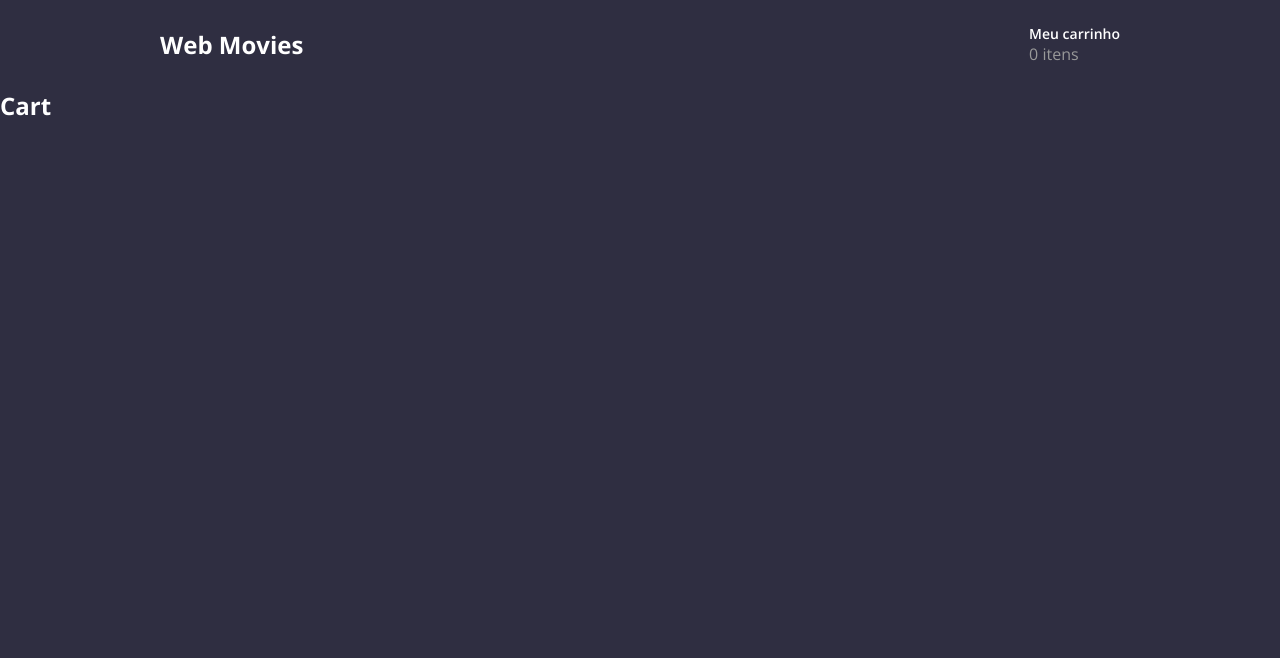
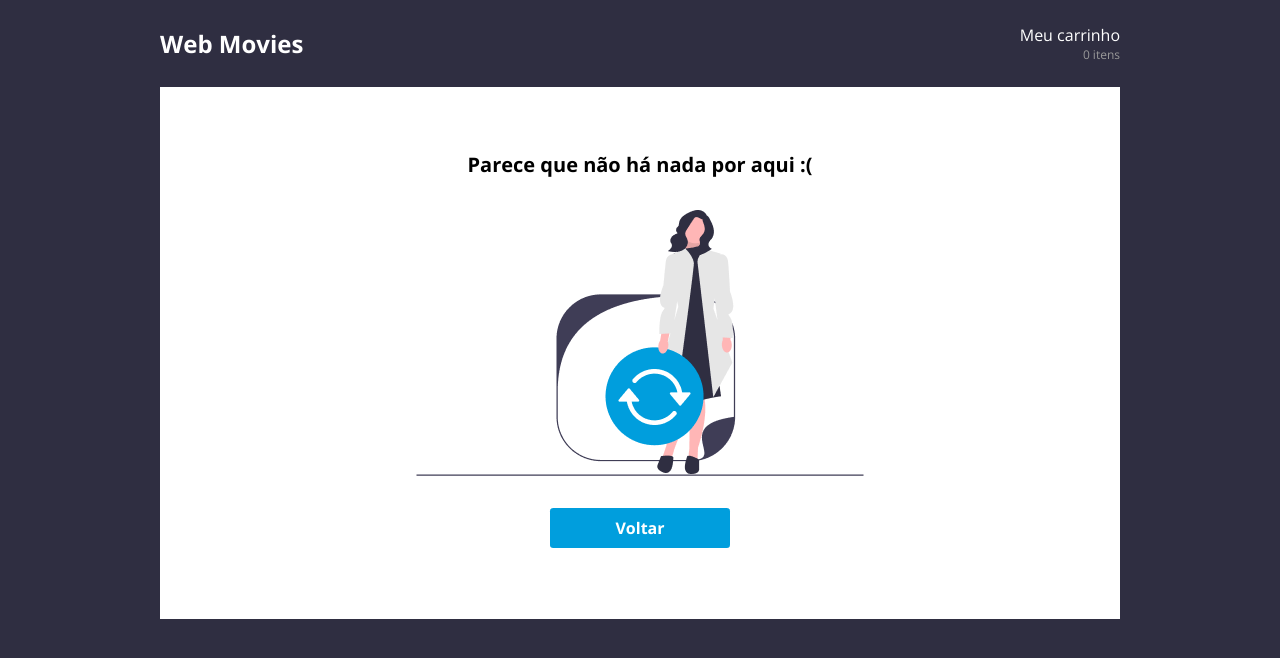
Before and after one commit to vtrajanodev/webmovie, a React (Vite) app: page /cart in a window 1280 px wide. Shown: the top 658 px of the page. Built offline with nearby package versions, Linux system fonts and the light colour scheme.

Commit message:
empty state cart page

```diff
--- a/src/components/Button/Button.styles.ts
+++ b/src/components/Button/Button.styles.ts
@@ -25,8 +25,8 @@ export const ButtonContainer = styled.button<ButtonContainerProps>`
   color: black;
   font-weight: 700;
   border: none;
-
-  background-color: ${(props) => props.theme.gray};
+  cursor: pointer;
+  color: #FFF;
 
   ${({ variant, width }) => {
     return css`
--- /dev/null
+++ b/src/components/EmptyStateCart/EmptyStateCart.styles.ts
@@ -0,0 +1,31 @@
+import { EmptyStateCart } from './index';
+import styled from "styled-components";
+
+export const EmptyStateCartContainer = styled.div`
+  max-width: 960px;
+  height: 532px;
+  margin: 24px auto 24px;
+  padding: 64px;
+
+  background-color: #FFF;
+`
+
+export const EmptyStateCartContent = styled.div`
+display: flex;
+flex-direction: column;
+align-items: center;
+
+/* border: 1px solid red; */
+  h1 {
+    font-size: 20px;
+    color: black;
+    font-weight: 700;
+    margin-bottom: 32px;
+  }
+
+  img {
+    display: block;
+    margin-bottom: 32px;
+  }
+
+`
--- /dev/null
+++ b/src/components/EmptyStateCart/index.tsx
@@ -0,0 +1,16 @@
+import { Link } from 'react-router-dom'
+import img from '../../assets/empty-img.png'
+import { Button } from "../Button"
+import { EmptyStateCartContainer, EmptyStateCartContent } from "./EmptyStateCart.styles"
+
+export const EmptyStateCart = () => {
+  return (
+    <EmptyStateCartContainer>
+      <EmptyStateCartContent>
+        <h1>Parece que não há nada por aqui :(</h1>
+        <img src={img} alt="" />
+        <Link to="/"><Button width="emptyCartButton" buttonText="Voltar" /></Link>
+      </EmptyStateCartContent>
+    </EmptyStateCartContainer>
+  )
+}
--- a/src/components/Header/Header.styles.ts
+++ b/src/components/Header/Header.styles.ts
@@ -1,4 +1,4 @@
-import styled from 'styled-components'
+import styled from "styled-components";
 
 export const HeaderStyled = styled.header`
   max-width: 960px;
@@ -8,7 +8,6 @@ export const HeaderStyled = styled.header`
   display: flex;
   align-items: center;
   justify-content: space-between;
-
   h1 {
     font-size: 1.25rem;
   }
@@ -18,7 +17,24 @@ export const HeaderStyled = styled.header`
     font-size: 0.875rem;
   }
 
-  span {
-    color: #999999;
+
+  div {
+    display: flex;
+    flex-direction: column;
+
+    p {
+      font-size: 14px;
+    }
+
+    a {
+    text-decoration: none;
+    color: #FFF;
   }
-`
+
+    span {
+      color: #999999;
+      align-self: flex-end;
+      font-size: 12px;
+    }
+  }
+`;
--- a/src/components/Header/index.tsx
+++ b/src/components/Header/index.tsx
@@ -1,3 +1,4 @@
+import { Link } from 'react-router-dom'
 import { HeaderStyled } from './Header.styles'
 
 export const Header = () => {
@@ -6,7 +7,9 @@ export const Header = () => {
       <h2>Web Movies</h2>
 
       <div>
-        <p>Meu carrinho</p>
+        <Link to="/cart">
+          Meu carrinho
+        </Link>
         <span>0 itens</span>
       </div>
     </HeaderStyled>
--- a/src/components/MovieCard/MovieCard.styles.ts
+++ b/src/components/MovieCard/MovieCard.styles.ts
@@ -1,11 +1,14 @@
 import styled from "styled-components";
 
 export const MovieCardContainer = styled.div`
-  background-color: #FFF;
+  background-color: #fff;
 
   width: 309px;
   height: 305px;
-`
+
+  padding: 10px 11px;
+  border-radius: 0.25rem;
+`;
 
 export const MovieCardInfo = styled.div`
   display: flex;
@@ -13,7 +16,17 @@ export const MovieCardInfo = styled.div`
   justify-content: center;
   flex-direction: column;
 
-border: 1px solid red;
+  font-weight: 700;
 
+img {
+  margin-bottom: 8px;
+}
   color: black;
-`
+
+  p {
+    &:nth-child(3) {
+      margin-top: 2px;
+      margin-bottom: 8px;
+    }
+  }
+`;
--- a/src/components/MovieCard/index.tsx
+++ b/src/components/MovieCard/index.tsx
@@ -1,10 +1,15 @@
+import img from '../../assets/viuva-negra.svg'
+import { Button } from "../Button"
 import { MovieCardContainer, MovieCardInfo } from "./MovieCard.styles"
 
 export const MovieCard = () => {
   return (
     <MovieCardContainer>
       <MovieCardInfo>
-        <img src={'img'} alt="" />
+        <img src={img} alt="" />
+        <p>Viuva Negra</p>
+        <p>R$ 9,99</p>
+        <Button buttonText="Adicionar ao Carrinho" />
       </MovieCardInfo>
     </MovieCardContainer>
   )
--- a/src/pages/Cart/index.tsx
+++ b/src/pages/Cart/index.tsx
@@ -1,3 +1,7 @@
+import { EmptyStateCart } from "../../components/EmptyStateCart"
+
 export const Cart = () => {
-  return <h2>Cart</h2>
+  return (
+    <EmptyStateCart />
+  )
 }
--- a/src/pages/Home/index.tsx
+++ b/src/pages/Home/index.tsx
@@ -2,6 +2,11 @@ import { MovieCard } from "../../components/MovieCard"
 
 export const Home = () => {
   return (
-    <MovieCard />
+    <>
+      <MovieCard />
+      <MovieCard />
+      <MovieCard />
+      <MovieCard />
+    </>
   )
 }
```
Also changed, not shown: src/assets/empty-img.png (added), src/assets/viuva-negra.svg (added), src/pages/Cart/Cart.styles.ts (added).
